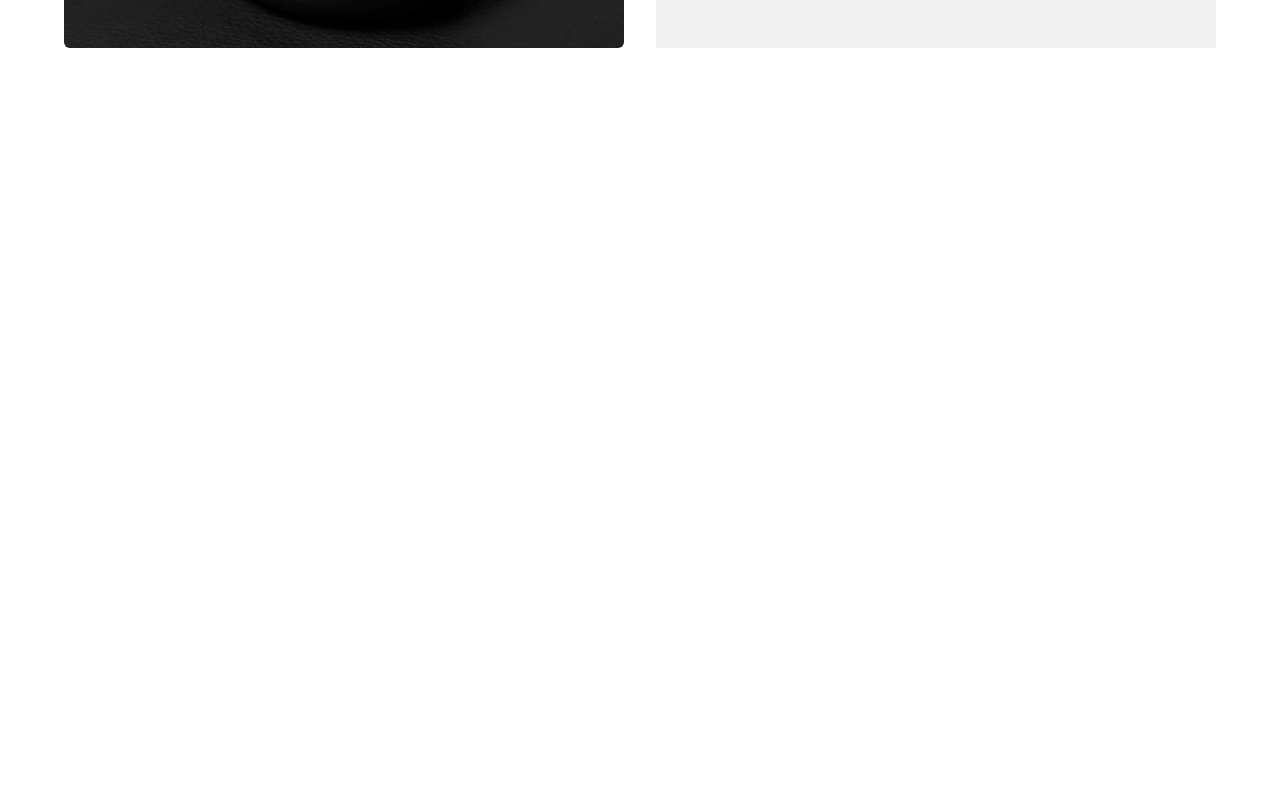
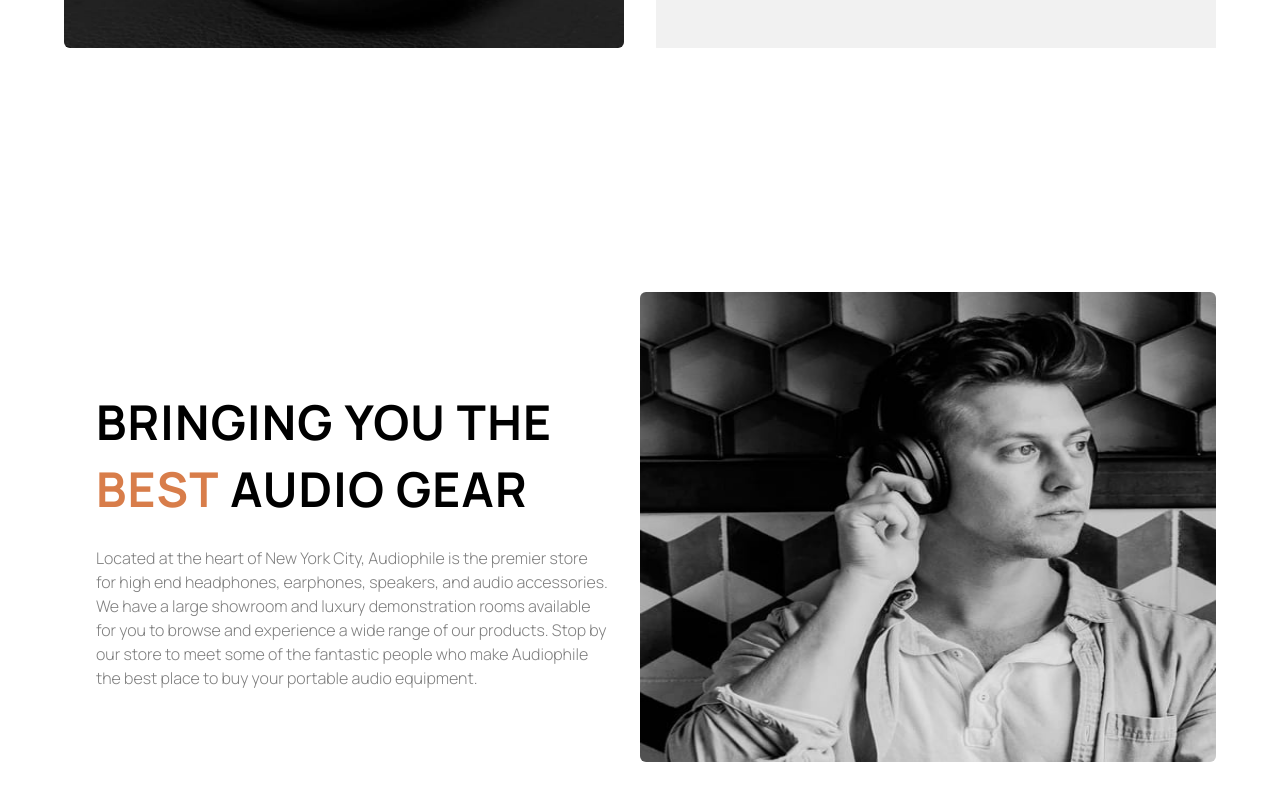
Before and after one commit to elghanbibadr/autophileEcommerce, a React (Vite) app: page / in a window 1280 px wide. Shown: the part 2492-3292 px from the top of the page. Before the commit the page ends 2626 px from the top, so only its background shows below. Built offline with nearby package versions, Linux system fonts and the light colour scheme.

Commit message:
create the callout section

```diff
--- /dev/null
+++ b/src/pages/home/Callout.jsx
@@ -0,0 +1,34 @@
+import React from 'react'
+import bestGearMobile from "../../../public/images/shared/mobile/image-best-gear.jpg"
+import bestGearTablet from "../../../public/images/shared/tablet/image-best-gear.jpg"
+import bestGearDestkop from "../../../public/images/shared/desktop/image-best-gear.jpg"
+import { useEffect ,useState } from 'react';
+
+
+export const Callout = () => {
+    const [windowWidth, setWindowWidth] = useState(window.innerWidth);
+
+    useEffect(() => {
+      const handleResize = () => {
+        setWindowWidth(window.innerWidth);
+      };
+
+      window.addEventListener('resize', handleResize);
+      return () => {
+        window.removeEventListener('resize', handleResize);
+      };
+    }, []);
+
+
+  return (
+    <div className='mt-20 lg:grid lg:grid-cols-2 justify-center items-center'>
+    <img className='rounded-md col-start-2 mx-auto w-full lg:h-3/4' src={windowWidth < 700 ? bestGearMobile : windowWidth < 1024 ? bestGearTablet:bestGearDestkop } />
+    <div className='text-center row-start-1 lg:text-left p-8'>
+        <h2 className='text-black leading-[1.4] font-bold my-6'>BRINGING YOU THE <strong className='text-orange'>BEST</strong> AUDIO GEAR</h2>
+        <p className='text-black'>
+        Located at the heart of New York City, Audiophile is the premier store for high end headphones, earphones, speakers, and audio accessories. We have a large showroom and luxury demonstration rooms available for you to browse and experience a wide range of our products. Stop by our store to meet some of the fantastic people who make Audiophile the best place to buy your portable audio equipment.
+        </p>
+    </div>
+    </div>
+  )
+}
--- a/src/pages/home/Home.jsx
+++ b/src/pages/home/Home.jsx
@@ -4,6 +4,7 @@ import ProductsIntroGridContainer from '../../componenet/UI/ProductsIntroGridCon
 import Hero from './Hero'
 import Main from './Main'
 import Container from '../../componenet/UI/Container'
+
 export const Home = () => {
    const [ProductsIntroGridContainerOpen,setProductIntroGridContainerOpen] = useState(false)
 
--- a/src/pages/home/Main.jsx
+++ b/src/pages/home/Main.jsx
@@ -2,12 +2,14 @@ import React from 'react'
 import ProductsIntroGridContainer from '../../componenet/UI/ProductsIntroGridContainer'
 import Cta from './Cta'
 import { Article } from './Article'
+import { Callout } from './Callout'
 const Main = () => {
   return (
     <>
     <ProductsIntroGridContainer/>
     <Cta/>
     <Article />
+    <Callout />
     </>
   )
 }
```
